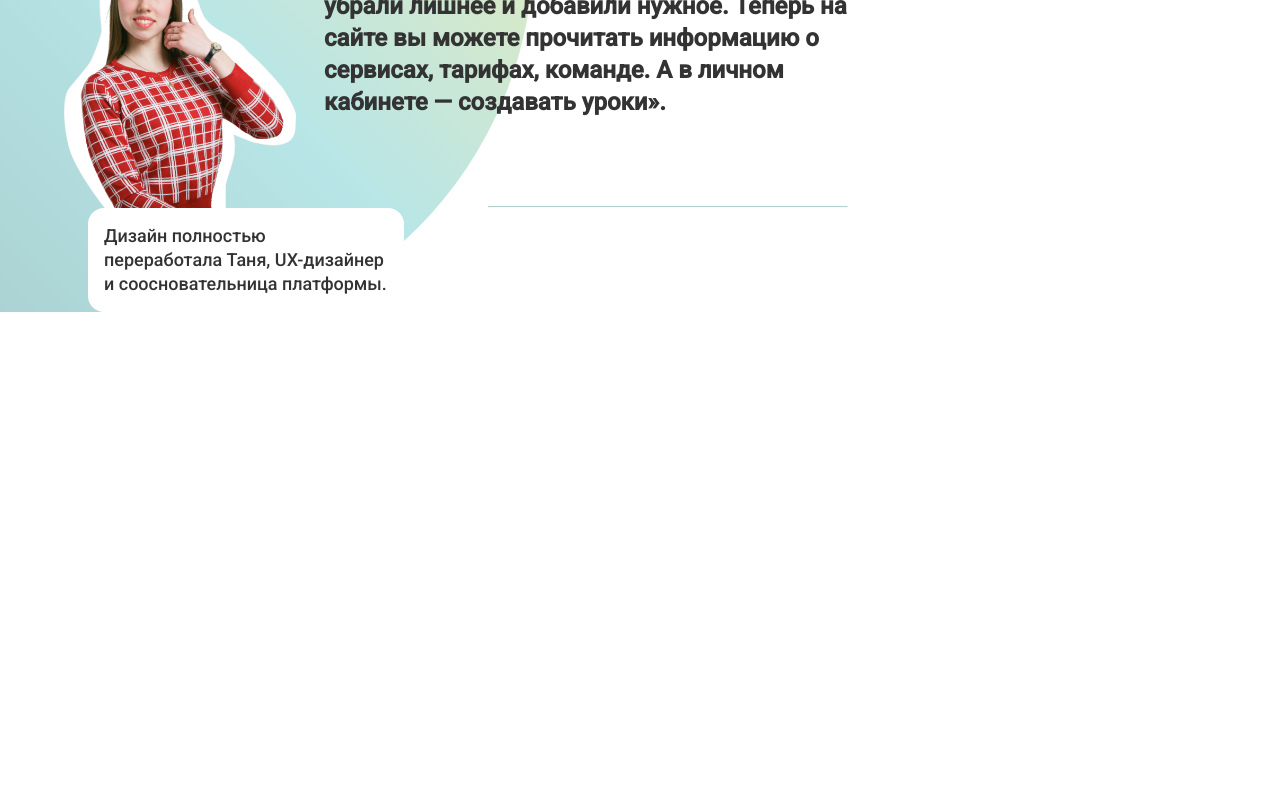
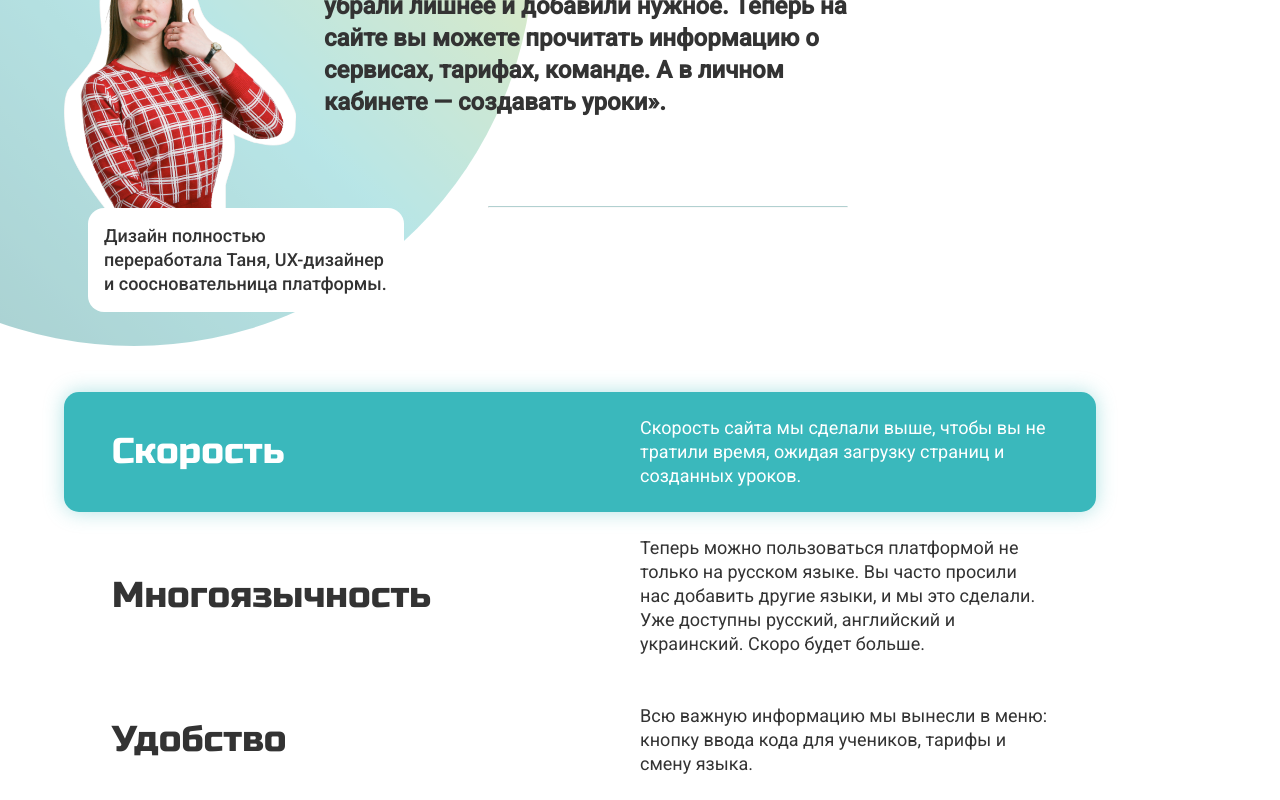
Before and after one commit to Orehouse/joy-landing, a Next.js app: page / in a window 1280 px wide. Shown: the part 2220-3020 px from the top of the page. Before the commit the page ends 2532 px from the top, so only its background shows below. Built offline with nearby package versions, Linux system fonts and the light colour scheme.

Commit message:
Add benefits to WhatsNewBlockSite

```diff
--- a/components/WhatsNewBlock/_Site/WhatsNewBlockSite.js
+++ b/components/WhatsNewBlock/_Site/WhatsNewBlockSite.js
@@ -4,6 +4,22 @@ import Image from 'next/image';
 import tanya from '../../../public/images/whatsnew/Tanya.png';
 import Mark from '../../ui/Mark/Mark';
 import WhatsNewBlockFeature from '../_Feature/WhatsNewBlockFeature';
+import BenefitsList from '../../BenefitsList/BenefitsList';
+
+const benefits = [
+  {
+    title: 'Скорость',
+    description: 'Скорость сайта мы сделали выше, чтобы вы не тратили время, ожидая загрузку страниц и созданных уроков.',
+  },
+  {
+    title: 'Многоязычность',
+    description: 'Теперь можно пользоваться платформой не только на русском языке. Вы часто просили нас добавить другие языки, и мы это сделали. Уже доступны русский, английский и украинский. Скоро будет больше.',
+  },
+  {
+    title: 'Удобство',
+    description: 'Всю важную информацию мы вынесли в меню: кнопку ввода кода для учеников, тарифы и смену языка. ',
+  },
+];
 
 function WhatsNewBlockSite() {
   return <WhatsNewBlockFeature title={'Сайт'}>
@@ -29,6 +45,9 @@ function WhatsNewBlockSite() {
         <hr align="right"/>
       </div>
     </div>
+    <div className={styles.whatsNewBlockSiteBenefits}>
+      <BenefitsList benefits={benefits}/>
+    </div>
   </WhatsNewBlockFeature>;
 }
 
--- a/components/WhatsNewBlock/_Site/WhatsNewBlockSite.module.scss
+++ b/components/WhatsNewBlock/_Site/WhatsNewBlockSite.module.scss
@@ -4,6 +4,7 @@
   display: flex;
   @media (max-width: $sm) {
     flex-flow: column;
+    align-items: flex-end;
   }
 
   &Circle {
@@ -53,7 +54,6 @@
 
     @media (max-width: $sm) {
       width: 100%;
-      align-self: end;
     }
   }
 
@@ -114,4 +114,11 @@
       width: 263px;
     }
   }
+
+  &Benefits {
+    margin-top: 10*$baseIndent;
+    @media (max-width: $sm) {
+      margin-top: 7*$baseIndent;
+    }
+  }
 }
```
